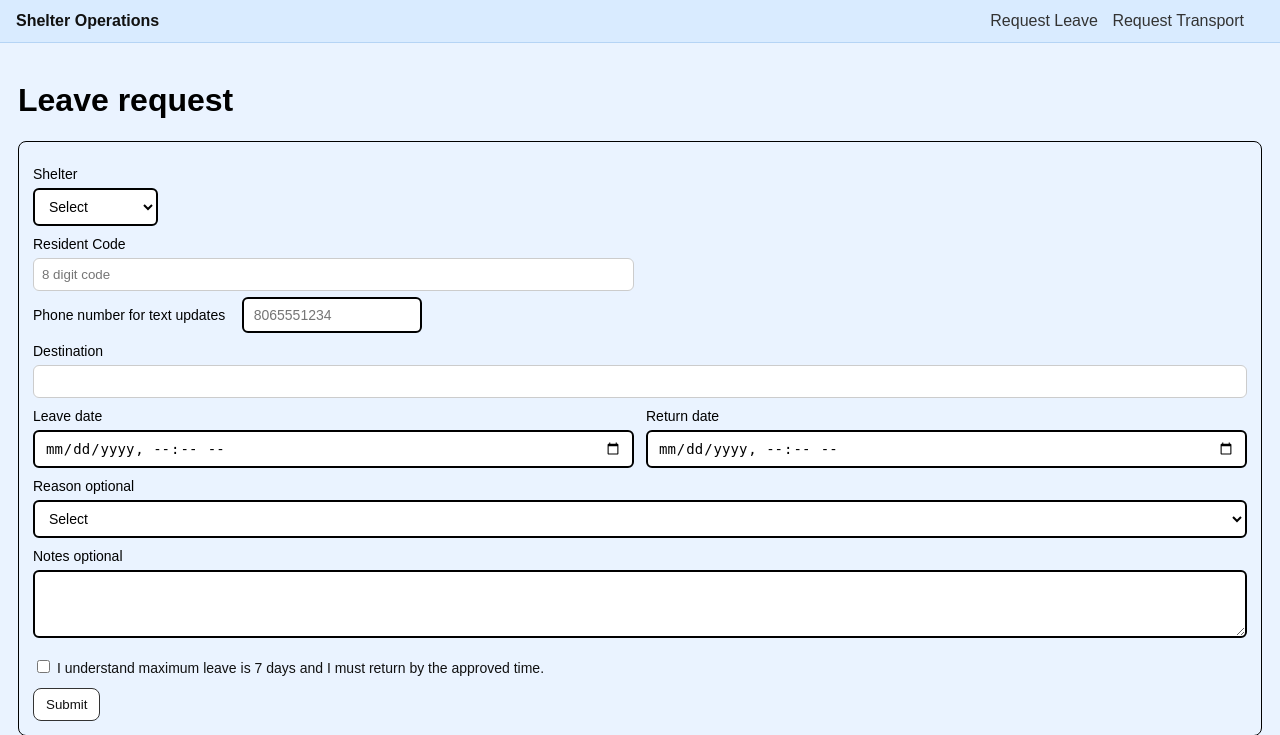
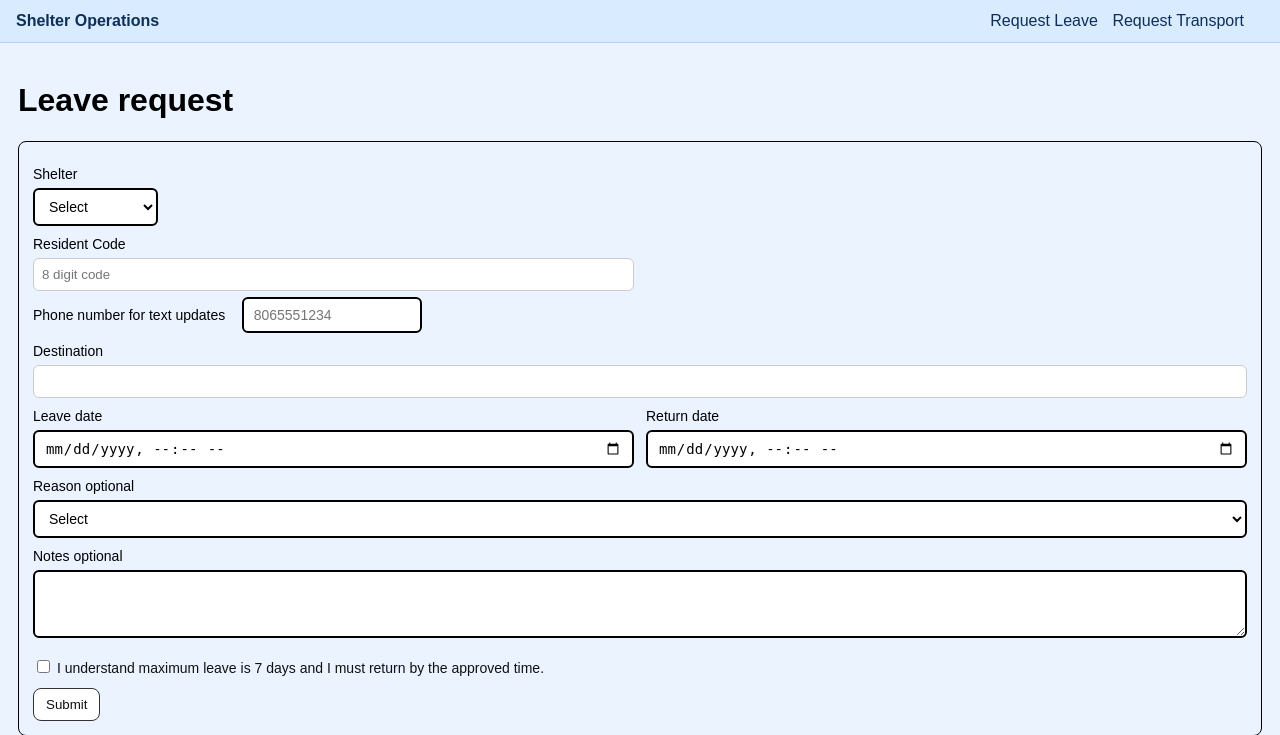
Before and after one commit to Jack409M/shelter-kiosk, a Flask app: page /leave in a window 1280 px wide. Shown: the top 735 px of the page. Run offline with Flask 3, Linux system fonts and the light colour scheme; data that the repository does not hold is empty; some libraries are stand-ins or nearby versions.

Commit message:
Update styles.css

```diff
--- a/static/styles.css
+++ b/static/styles.css
@@ -136,3 +136,5 @@ html, body {
   background: #eaf3ff;
   min-height: 100vh;
 }
+nav a { color: #0f2f57; }
+.brand a { color: #0f2f57; }
```
